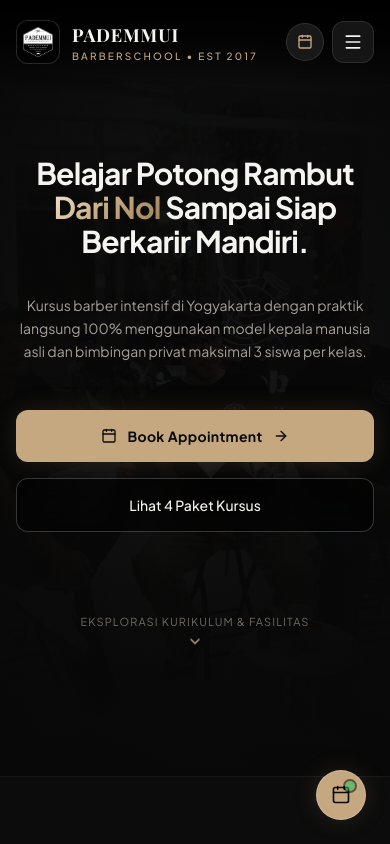
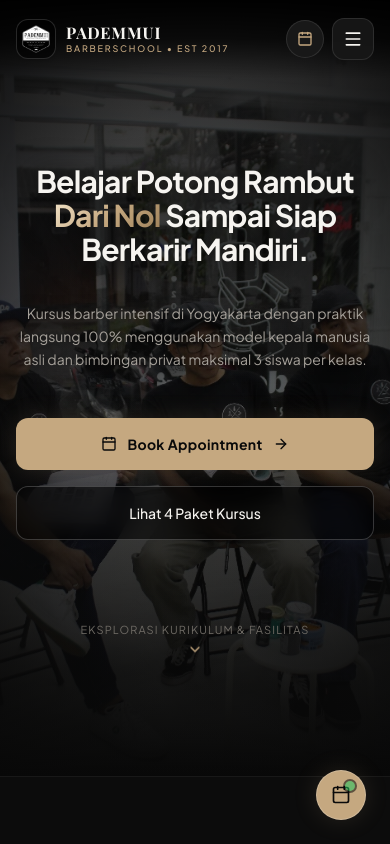
Before and after one commit to kangguruhdq-ux/Pademmui, a Next.js app: page / in a window 390 px wide. Shown: the top 844 px of the page. Built offline with nearby package versions, Linux system fonts and the light colour scheme; a web font is replaced by a local one.

Commit message:
fix: resolve mobile navbar cutoff on scroll and enhance hero photo clarity

```diff
--- a/app/layout.tsx
+++ b/app/layout.tsx
@@ -10,6 +10,7 @@ export const viewport: Viewport = {
   width: "device-width",
   initialScale: 1,
   maximumScale: 5,
+  viewportFit: "cover",
 };
 
 export const metadata: Metadata = {
--- a/components/Navbar.tsx
+++ b/components/Navbar.tsx
@@ -64,34 +64,40 @@ export default function Navbar() {
   return (
     <>
       <header
-        className={`fixed top-0 left-0 right-0 z-[80] transition-all duration-500 ${
+        className={`fixed top-0 left-0 right-0 z-[80] transition-all duration-300 ${
           isScrolled
-            ? "bg-[#080808]/95 backdrop-blur-md border-b border-white/10 shadow-luxury py-3"
-            : "bg-gradient-to-b from-black/95 via-black/70 to-transparent py-4 sm:py-5"
+            ? "bg-[#080808]/95 backdrop-blur-md border-b border-white/10 shadow-luxury"
+            : "bg-gradient-to-b from-black/95 via-black/70 to-transparent"
         }`}
+        style={{
+          paddingTop: isScrolled
+            ? "calc(env(safe-area-inset-top, 0px) + 0.875rem)"
+            : "calc(env(safe-area-inset-top, 0px) + 1.125rem)",
+          paddingBottom: isScrolled ? "0.875rem" : "1.125rem",
+        }}
       >
         <div className="max-w-7xl mx-auto px-4 sm:px-6 lg:px-8">
-          <div className="flex items-center justify-between gap-4">
+          <div className="flex items-center justify-between gap-3 sm:gap-4">
             {/* Brand Logo & Title */}
             <Link
               href="/"
-              className="flex items-center gap-3 group focus:outline-none focus-visible:ring-2 focus-visible:ring-accent-gold rounded-lg py-1 flex-shrink-0"
+              className="flex items-center gap-2.5 sm:gap-3 group focus:outline-none focus-visible:ring-2 focus-visible:ring-accent-gold rounded-lg flex-shrink-0"
             >
-              <div className="relative w-11 h-11 sm:w-12 sm:h-12 flex-shrink-0 bg-black/60 rounded-xl p-1 border border-white/15 transition-transform duration-300 group-hover:scale-105 shadow-md">
+              <div className="relative w-10 h-10 sm:w-12 sm:h-12 flex-shrink-0 bg-black/60 rounded-xl p-1 border border-white/15 transition-transform duration-300 group-hover:scale-105 shadow-md">
                 <Image
                   src="/images/logo_badge.png"
                   alt="Pademmui Barbershop & Barberschool Logo"
                   fill
                   priority
-                  sizes="(max-width: 640px) 44px, 48px"
+                  sizes="(max-width: 640px) 40px, 48px"
                   className="object-contain"
                 />
               </div>
-              <div className="flex flex-col">
-                <span className="font-serif text-lg sm:text-xl font-bold tracking-wider text-text-ivory group-hover:text-accent-gold transition-colors duration-200">
+              <div className="flex flex-col justify-center">
+                <span className="font-serif text-base sm:text-xl font-bold tracking-wider text-text-ivory group-hover:text-accent-gold transition-colors duration-200 leading-tight">
                   PADEMMUI
                 </span>
-                <span className="text-[10px] uppercase tracking-[0.22em] text-accent-gold font-medium">
+                <span className="text-[9px] sm:text-[10px] uppercase tracking-[0.2em] text-accent-gold font-medium leading-tight">
                   BARBERSCHOOL • EST 2017
                 </span>
               </div>
@@ -163,11 +169,14 @@ export default function Navbar() {
 
       {/* Redesigned Luxury Boutique Mobile Menu Drawer (z-[70]) */}
       <div
-        className={`lg:hidden fixed inset-x-0 top-[65px] sm:top-[72px] z-[70] bg-[#0C0C0C]/98 backdrop-blur-2xl border-b border-white/15 px-5 pt-4 pb-10 shadow-2xl max-h-[calc(100vh-70px)] overflow-y-auto transition-all duration-400 ease-[cubic-bezier(0.16,1,0.3,1)] ${
+        className={`lg:hidden fixed inset-x-0 z-[70] bg-[#0C0C0C]/98 backdrop-blur-2xl border-b border-white/15 px-5 pt-4 pb-10 shadow-2xl max-h-[calc(100vh-80px)] overflow-y-auto transition-all duration-400 ease-[cubic-bezier(0.16,1,0.3,1)] ${
           mobileMenuOpen
             ? "translate-y-0 opacity-100 pointer-events-auto"
             : "-translate-y-6 opacity-0 pointer-events-none"
         }`}
+        style={{
+          top: "calc(env(safe-area-inset-top, 0px) + 66px)",
+        }}
       >
         <div className="max-w-md mx-auto space-y-4">
           {/* Header indicator */}
--- a/components/sections/Hero.tsx
+++ b/components/sections/Hero.tsx
@@ -5,8 +5,8 @@ import ScrollReveal from "@/components/ScrollReveal";
 
 export default function Hero() {
   return (
-    <section className="relative min-h-[92vh] md:min-h-[96vh] flex items-center justify-center overflow-hidden bg-[#080808] pt-28 pb-20">
-      {/* Full-bleed Authentic Background Photo with Luxury Dark Vignette Overlay */}
+    <section className="relative min-h-[92vh] md:min-h-[96vh] flex items-center justify-center overflow-hidden bg-[#080808] pt-32 sm:pt-36 pb-20">
+      {/* Full-bleed Authentic Background Photo with Clear & Vibrant Atmosphere */}
       <div className="absolute inset-0 z-0">
         <Image
           src="/images/gallery/11_1741658627387-IMG_0624.webp"
@@ -14,25 +14,25 @@ export default function Hero() {
           fill
           priority
           sizes="100vw"
-          className="object-cover object-center brightness-[0.38] contrast-[1.12] scale-[1.03] transition-transform duration-1000"
+          className="object-cover object-center brightness-[0.72] contrast-[1.08] scale-[1.02] transition-transform duration-1000"
         />
-        {/* Multi-stage dark gradient overlays for maximum text clarity & luxury contrast */}
-        <div className="absolute inset-0 bg-gradient-to-b from-[#080808]/90 via-[#080808]/75 to-[#080808]" />
-        <div className="absolute inset-0 bg-[radial-gradient(ellipse_at_center,_var(--tw-gradient-stops))] from-transparent via-[#080808]/50 to-[#080808]" />
+        {/* Balanced dark gradients: photo is clearly visible while text contrast remains flawless */}
+        <div className="absolute inset-0 bg-gradient-to-b from-[#080808]/80 via-[#080808]/45 to-[#080808]" />
+        <div className="absolute inset-0 bg-[radial-gradient(ellipse_at_center,_var(--tw-gradient-stops))] from-transparent via-[#080808]/15 to-[#080808]/80" />
       </div>
 
       {/* Hero Content: Ultra Clean, Spacious, & Centered */}
       <div className="max-w-5xl mx-auto px-4 sm:px-6 lg:px-8 relative z-10 text-center space-y-9">
         <ScrollReveal delay={150} direction="up">
           {/* Main Headline */}
-          <h1 className="text-3xl sm:text-5xl md:text-6xl lg:text-7xl font-bold tracking-tight text-text-ivory leading-[1.14] max-w-4xl mx-auto">
+          <h1 className="text-3xl sm:text-5xl md:text-6xl lg:text-7xl font-bold tracking-tight text-text-ivory leading-[1.14] max-w-4xl mx-auto drop-shadow-[0_2px_16px_rgba(0,0,0,0.9)]">
             Belajar Potong Rambut <span className="text-gold-gradient">Dari Nol</span> Sampai Siap Berkarir Mandiri.
           </h1>
         </ScrollReveal>
 
         <ScrollReveal delay={300} direction="up">
           {/* Subheadline: Clear, Dignified, & Clean */}
-          <p className="text-sm sm:text-base md:text-lg lg:text-xl text-text-secondary leading-relaxed max-w-2xl mx-auto font-normal">
+          <p className="text-sm sm:text-base md:text-lg lg:text-xl text-text-secondary leading-relaxed max-w-2xl mx-auto font-normal drop-shadow-[0_1px_8px_rgba(0,0,0,0.9)]">
             Kursus barber intensif di Yogyakarta dengan praktik langsung 100% menggunakan model kepala manusia asli dan bimbingan privat maksimal 3 siswa per kelas.
           </p>
         </ScrollReveal>
```
